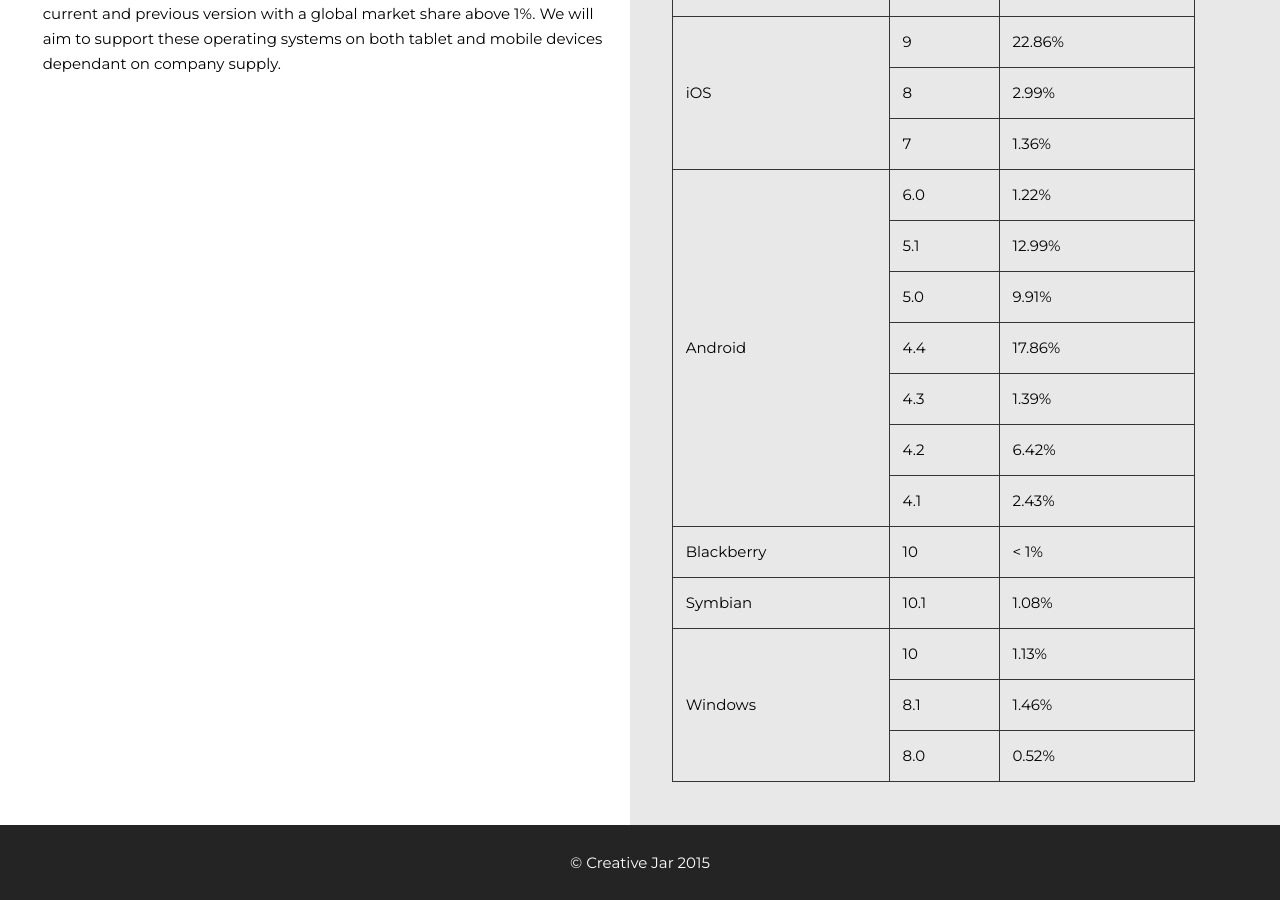
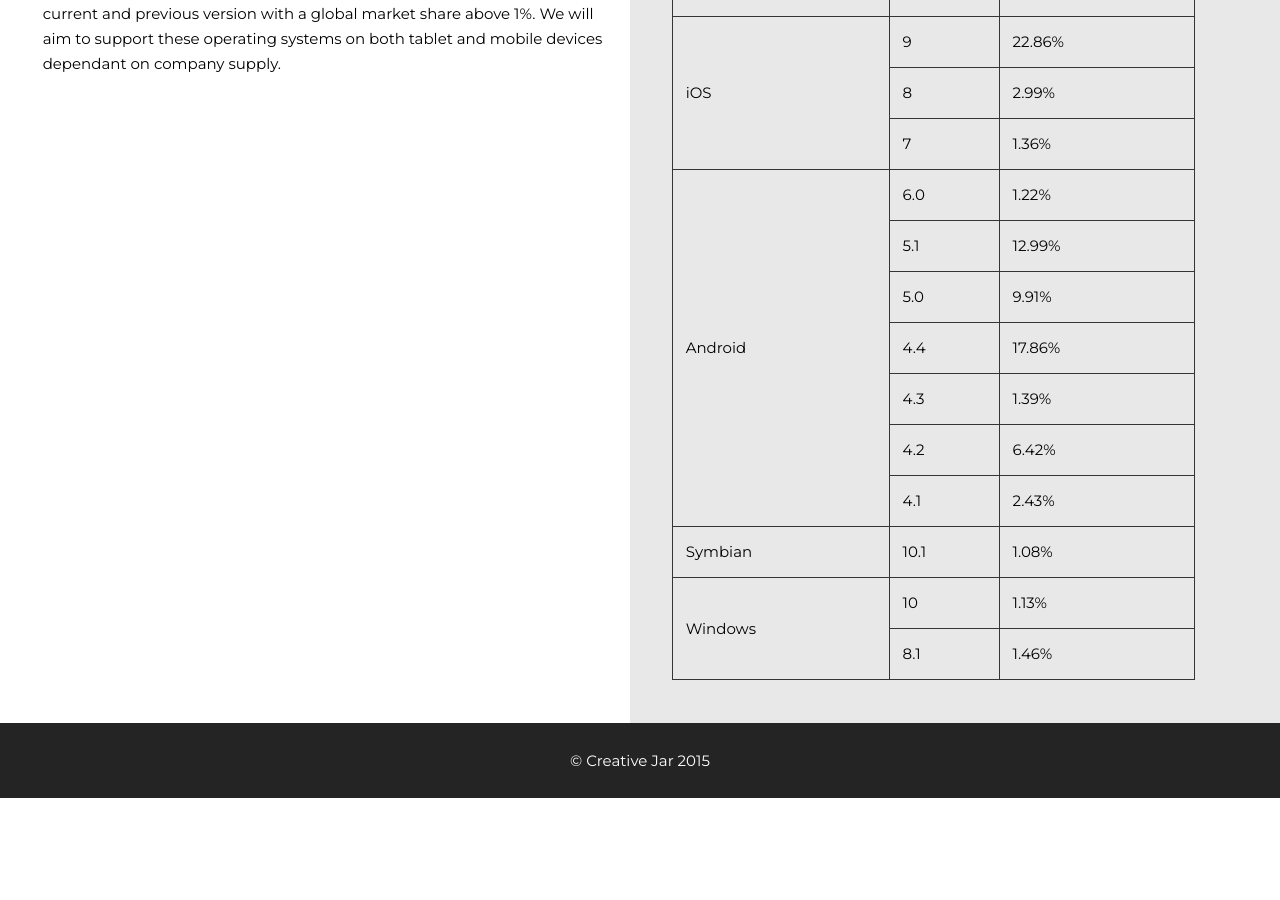
Before and after one commit to creativejar/guidelines, a Jekyll site: the page built from testing/index.html, in a window 1280 px wide and 900 px high, scrolled down 2866 px. Built offline with Jekyll 4.4.1, drawn with Linux system fonts in a browser that asks for light colours; after the commit the page ends 3664 px from its top, so only the background shows below that.

Commit message:
Removed mobile devices we no longer support

```diff
--- a/testing/index.html
+++ b/testing/index.html
@@ -238,17 +238,12 @@ weight: 4
 					<td>2.43%</td>
 				</tr>
 				<tr>
-					<td>Blackberry</td>
-					<td>10</td>
-					<td>&lt; 1%</td>
-				</tr>
-				<tr>
 					<td>Symbian</td>
 					<td>10.1</td>
 					<td>1.08%</td>
 				</tr>
 				<tr>
-					<td rowspan="3">Windows</td>
+					<td rowspan="2">Windows</td>
 					<td>10</td>
 					<td>1.13%</td>
 				</tr>
@@ -256,10 +251,6 @@ weight: 4
 					<td>8.1</td>
 					<td>1.46%</td>
 				</tr>
-				<tr>
-					<td>8.0</td>
-					<td>0.52%</td>
-				</tr>
 			</tbody>
 		</table>
 	</div>
```
